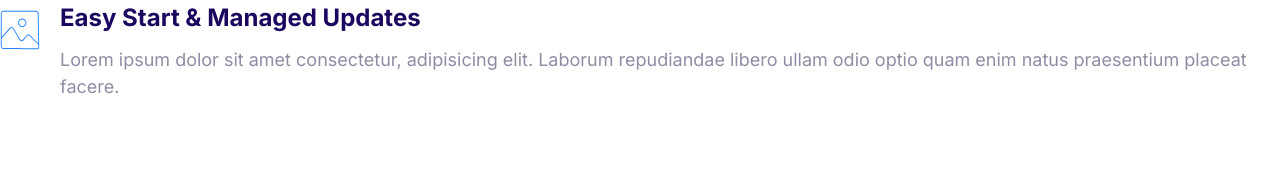
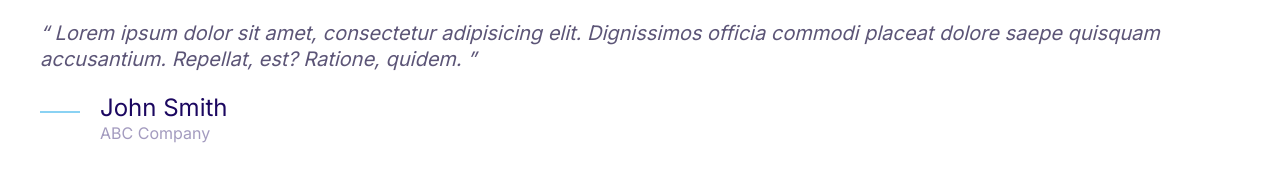
Before and after one commit to DariushStony/html_css, a plain HTML site: page index.html in a window 1280 px wide. Drawn offline with Linux system fonts and the light colour scheme.

Commit message:
feat: add quote component

```diff
--- a/css/styles.css
+++ b/css/styles.css
@@ -4,6 +4,7 @@
     --color-accent: #ff3400;
     --color-headings: #1b0760;
     --color-body: #918ca4;
+    --color-body-darker: #5c5577;
     --color-border: #ccc;
     --border-radius: 30px;
 }
@@ -385,3 +386,51 @@ a {
 .media__image {
     margin-top: 1rem;
 }
+
+/* Quotes */
+
+.quote {
+    color: var(--color-body-darker);
+    font-size: 3rem;
+    font-style: italic;
+    line-height: 1.3;
+}
+
+.quote__text::before {
+    content: open-quote;
+}
+
+.quote__text::after {
+    content: close-quote;
+}
+
+.quote__author {
+    font-size: 3rem;
+    font-style: normal;
+    font-weight: 500;
+    margin-bottom: 0;
+}
+
+.quote__organization {
+    color: var(--color-headings);
+    font-size: 2rem;
+    font-style: normal;
+    opacity: 0.4;
+}
+
+.quote__line {
+    position: relative;
+    bottom: 10px;
+}
+
+@media screen and (min-width: 1024px) {
+    .quote {
+        font-size: 2rem;
+    }
+    .quote__author {
+        font-size: 2.4rem;
+    }
+    .quote__organization {
+        font-size: 1.6rem;
+    }
+}
--- a/index.html
+++ b/index.html
@@ -14,20 +14,27 @@
 </head>
 
 <body>
+    <blockquote class="quote">
+        <p class="quote__text">
+            Lorem ipsum dolor sit amet, consectetur adipisicing elit. Dignissimos officia commodi placeat dolore saepe
+            quisquam accusantium. Repellat, est? Ratione, quidem.
+        </p>
+        <footer>
             <div class="media">
                 <div class="media__image">
-            <svg class="icon icon--primary">
-                <use xlink:href="images/sprite.svg#snap"></use>
+                    <svg class="icon icon--primary quote__line">
+                        <use xlink:href="images/sprite.svg#line"></use>
                     </svg>
                 </div>
                 <div class="media__body">
-            <h3 class="media__title">Easy Start & Managed Updates</h3>
-            <p>
-                Lorem ipsum dolor sit amet consectetur, adipisicing elit. Laborum repudiandae libero ullam odio optio
-                quam enim natus praesentium placeat facere.
+                    <h3 class="media__title quote__author">John Smith</h3>
+                    <p class="quote__organization">
+                        ABC Company
                     </p>
                 </div>
             </div>
+        </footer>
+    </blockquote>
 </body>
 
 </html>
```
Also changed, not shown: components/quotes.html (added, +21 -0 lines). Lines whose indentation alone changed are shown as unchanged.
